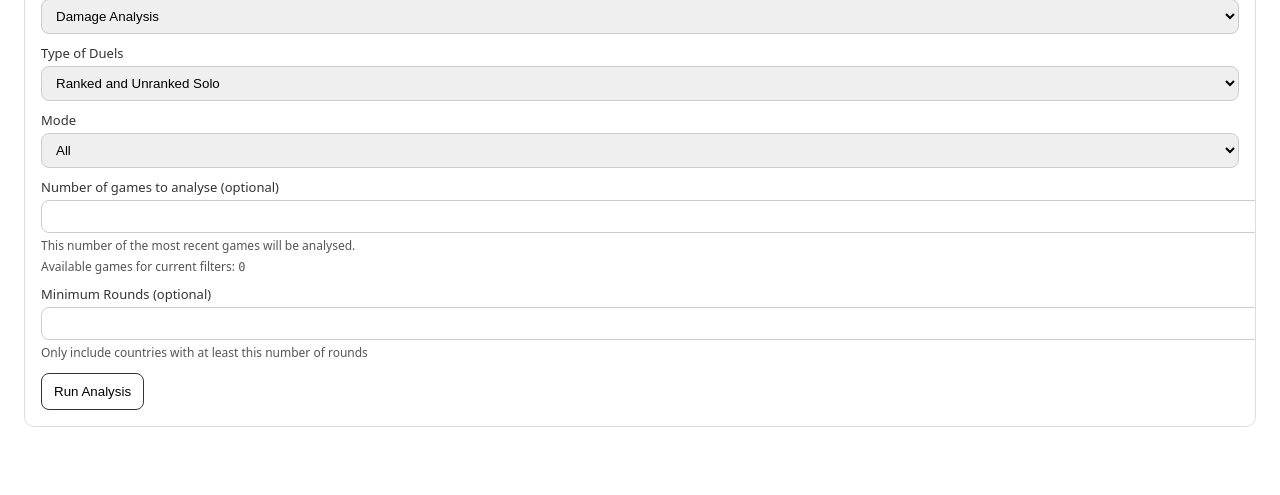
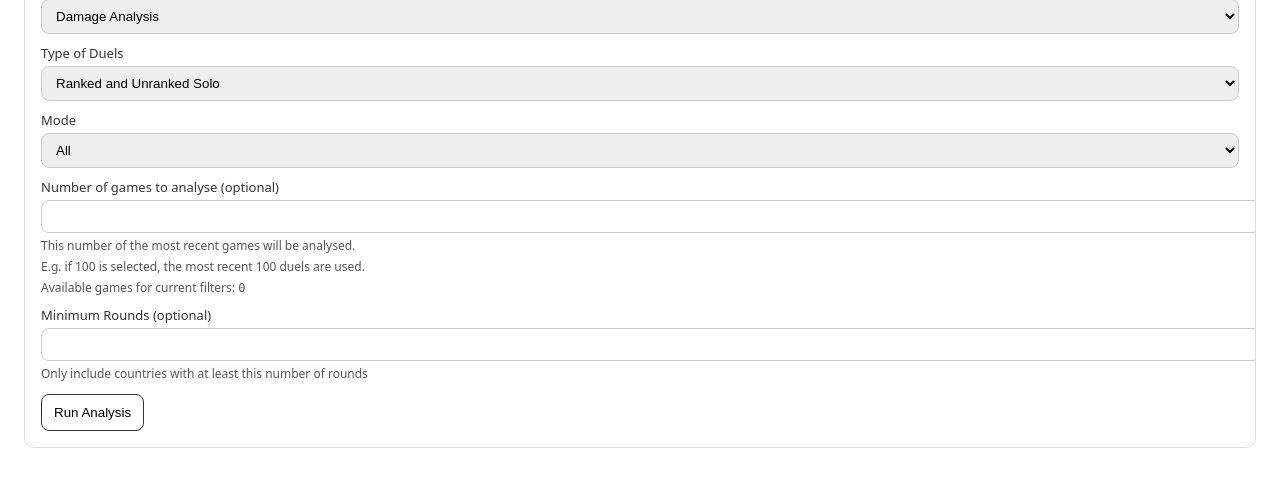
Before and after one commit to jonculver/geoguessr_stats, a FastAPI app: page / in a window 1280 px wide. Shown: the part 305-800 px from the top of the page. Run offline with FastAPI, Linux system fonts and the light colour scheme.

Commit message:
Clarify max games help text

```diff
--- a/geoguessr/web/templates/index.html
+++ b/geoguessr/web/templates/index.html
@@ -87,6 +87,7 @@
           <label>Number of games to analyse (optional)</label>
           <input type="number" name="max_games" min="1" value="{{ analyse.form.max_games if analyse and analyse.form.max_games is not none else '' }}" />
           <div class="help">This number of the most recent games will be analysed.</div>
+          <div class="help">E.g. if 100 is selected, the most recent 100 duels are used.</div>
           <div class="help">Available games for current filters: <span class="mono" id="analyse-available-games">{{ analyse_available_games if analyse_available_games is not none else 0 }}</span></div>
 
           <label>Minimum Rounds (optional)</label>
@@ -251,6 +252,7 @@
           <label>Number of games to analyse (optional)</label>
           <input type="number" name="max_games" min="1" value="{{ cf.max_games if cf and cf.max_games is not none else '' }}" />
           <div class="help">This number of the most recent games will be analysed.</div>
+          <div class="help">E.g. if 100 is selected, the most recent 100 duels are used.</div>
           <div class="help">Available games for current filters: <span class="mono" id="country-available-games">{{ country_available_games if country_available_games is not none else 0 }}</span></div>
 
           <label style="display:flex; align-items:center; gap:8px; margin-top: 12px;">
```
